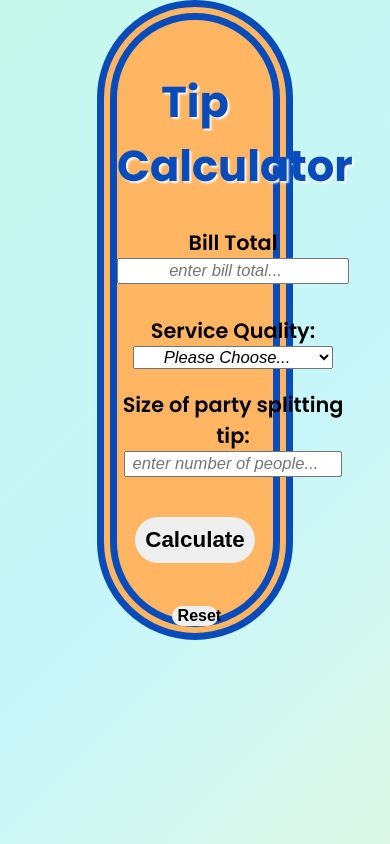
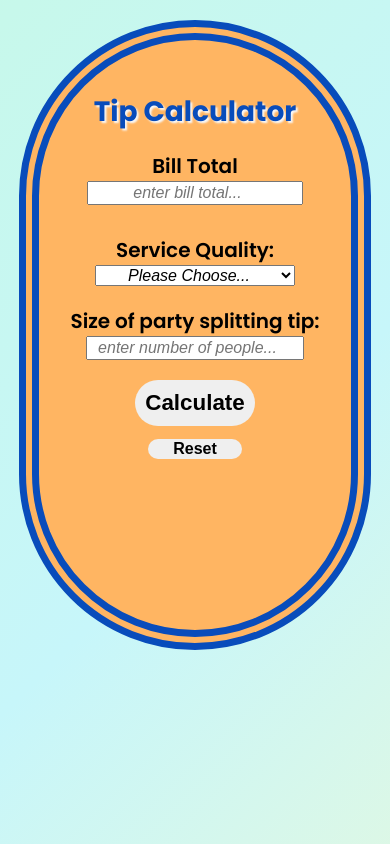
Before and after one commit to LauraLeeLee/tip-calculator, a plain HTML site: page index.html in a window 390 px wide. Drawn offline with Linux system fonts and the light colour scheme.

Commit message:
adds code to fine tune media query layout

```diff
--- a/css/tipCalc.css
+++ b/css/tipCalc.css
@@ -22,16 +22,16 @@ body {
 
 #content {
   background-color: #ffb562;
-  width: 40%;
-  height: 600px;
-  margin: 0 auto 0;
-  clear: both;
+  width: 600px;
+  height: 75vh;
+  overflow-y: auto;
+  margin: 5% auto 0;
   border-radius: 200px;
   border: 20px double #084cbb;
 }
 
 .title {
-  margin-top: 30px;
+  margin-top: 20px;
   padding-top: 20px;
   text-align: center;
   color: #084cbb;
@@ -46,7 +46,7 @@ body {
 }
 
 form {
-  font-size: 1.3em;
+  font-size: 1.25em;
   font-weight: 600;
   display: inline-block;
   margin: 0 auto 40px;
@@ -113,3 +113,42 @@ input, select {
   border-radius: 30px;
   margin: 0 auto 40px;
 }
+
+/*=======Media Queries==========*/
+
+@media (max-height: 535px) {
+  #content {
+    height: 90vh;
+  }
+}
+
+@media (min-height: 800px) {
+  #content {
+    height: 70vh;
+
+  }
+}
+
+@media (max-width: 599px) {
+  #content {
+    width: 80%;
+  }
+
+  .title {
+    margin-top: 10%;
+    font-size: 1.75em;
+  }
+
+  form {
+    margin-bottom: 20px;
+  }
+
+  .calculate {
+    margin-bottom: 10px;
+  }
+
+  .total-box {
+    width: 90%;
+  }
+
+}
--- a/index.html
+++ b/index.html
@@ -1,6 +1,7 @@
 <!doctype html>
 <html>
   <head>
+    <meta name="viewport" content="width=device-width, initial-scale=1">
     <link rel="stylesheet" href="css/tipCalc.css">
     <link href="https://fonts.googleapis.com/css?family=Poppins:400,500,600,700,900&display=swap" rel="stylesheet">
 
```
